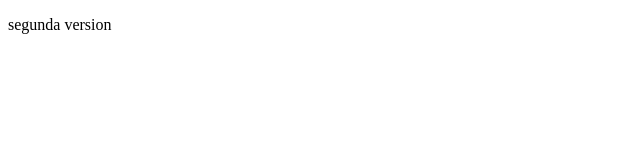
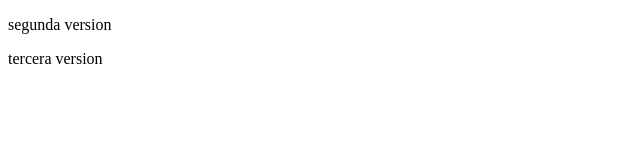
Before and after one commit to arturopedraza/repoCursoWeb, a plain HTML site: page index.html in a window 1280 px wide. Shown: the full height of the page, 0-640 px from the left. Drawn offline with Linux system fonts and the light colour scheme.

Commit message:
TerceraVersion git commit -m TerceraVersion

```diff
--- a/index.html
+++ b/index.html
@@ -6,6 +6,6 @@
 </head>
 <body>
    <p>segunda version</p>
-
+    <p>tercera version</p>
 </body>
 </html>
```
